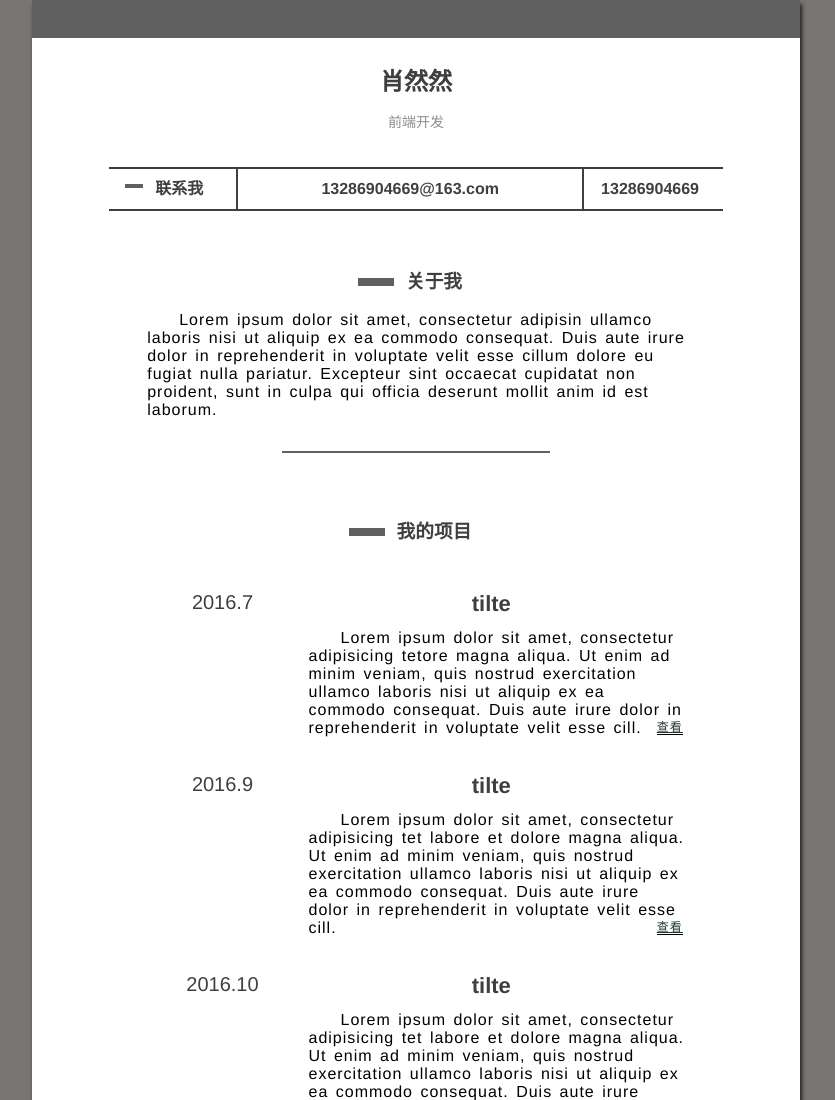
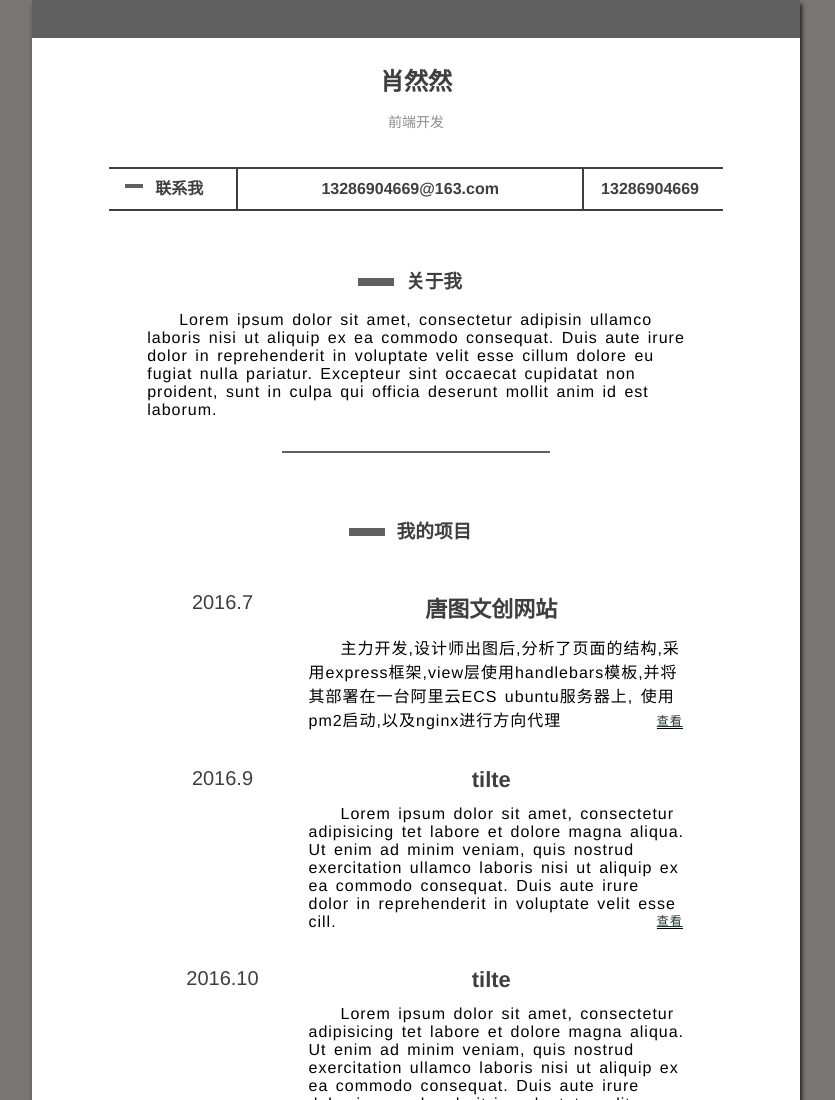
Before and after one commit to xrr2016/canvas_particle, a website: page index.html in a window 1280 px wide. Shown: the top 1100 px of the page, without its empty margins (224-1059 px from the left). Drawn offline with Linux system fonts and the light colour scheme.

Commit message:
add tangram

```diff
--- a/index.html
+++ b/index.html
@@ -31,10 +31,11 @@
       <ul class="exp-list">
         <li class="exp-item">
           <span class="exp-time">2016.7</span>
-          <h5 class="exp-title">tilte</h5>
+          <h5 class="exp-title">唐图文创网站</h5>
           <p class="exp-content">
-            Lorem ipsum dolor sit amet, consectetur adipisicing tetore magna aliqua. Ut enim ad minim veniam, quis nostrud exercitation ullamco laboris nisi ut aliquip ex ea commodo consequat. Duis aute irure dolor in reprehenderit in voluptate velit esse cill.
-            <a href="#" class="check-demo">查看</a>
+            主力开发,设计师出图后,分析了页面的结构,采用express框架,view层使用handlebars模板,并将其部署在一台阿里云ECS ubuntu服务器上,
+            使用pm2启动,以及nginx进行方向代理
+            <a href="http://www.chinatangram.com" target="_blank" class="check-demo">查看</a>
           </p>
         </li>
         <li class="exp-item">
```
